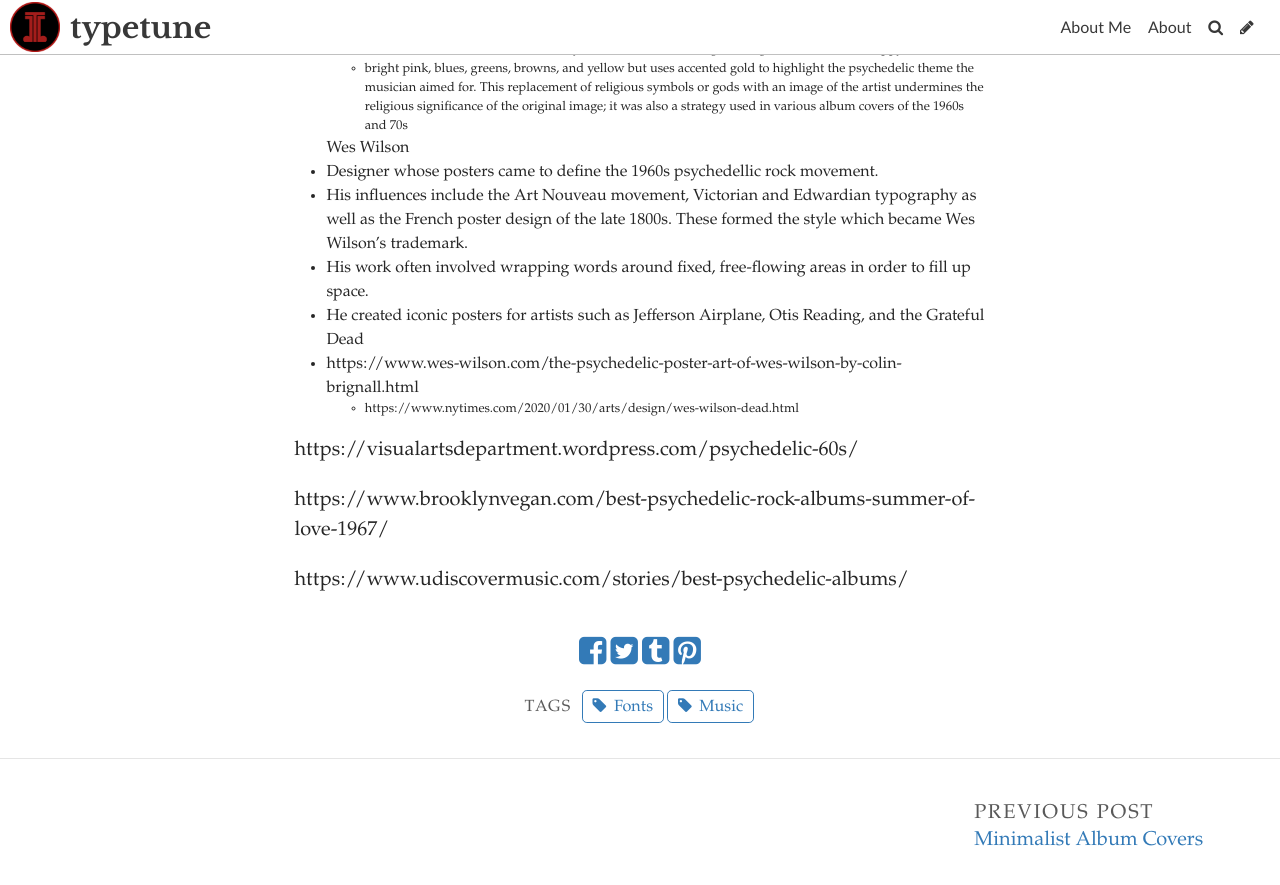
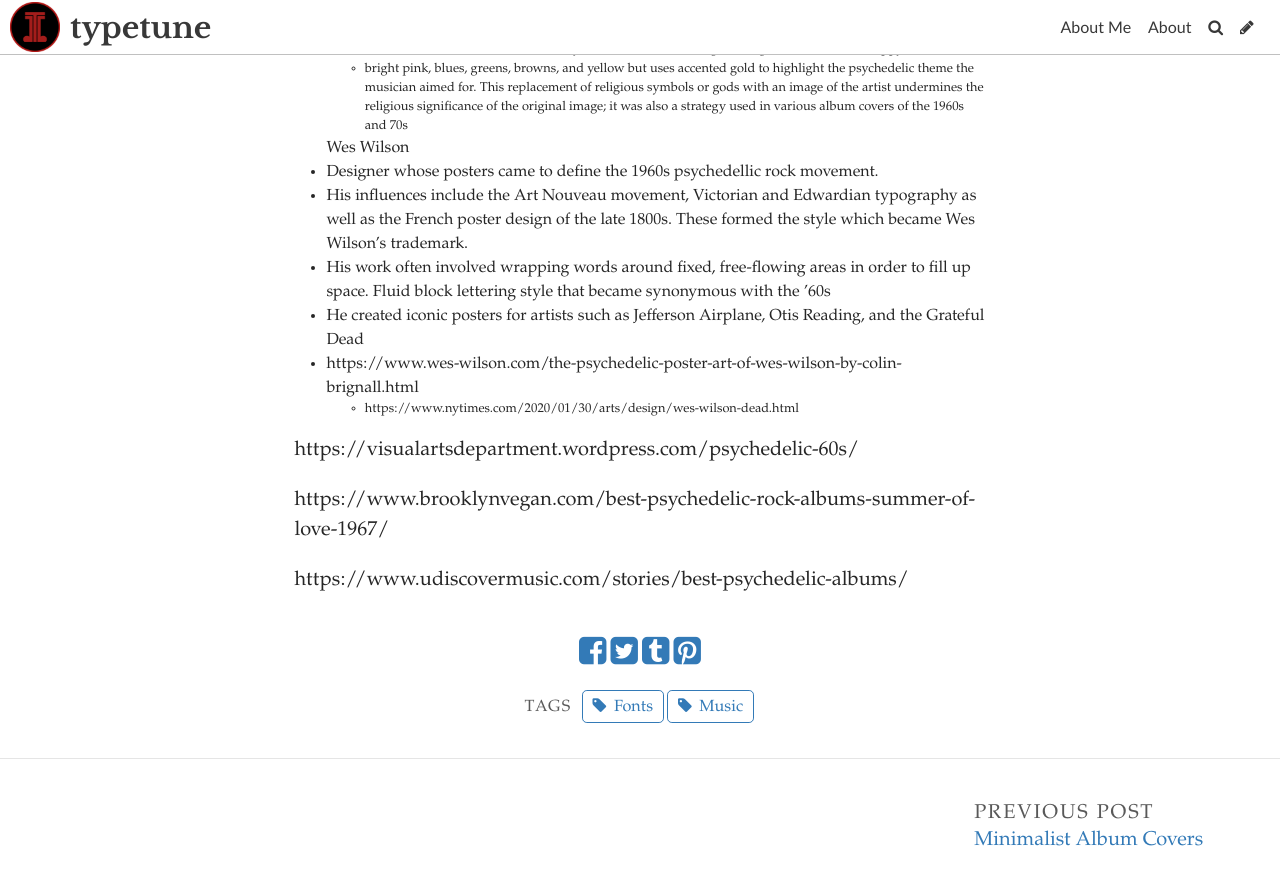
Before and after one commit to lauracutting/typetune, a Jekyll site: the page built from _posts/2020-10-28-groovy-baby.md, in a window 1280 px wide and 900 px high, scrolled down 1110 px. Shown: the top 885 px of the window. Built offline with Jekyll 4.4.1, drawn with Linux system fonts in a browser that asks for light colours; some web fonts are replaced.

Commit message:
Update Post “2020-10-28-groovy-baby”

```diff
--- a/_posts/2020-10-28-groovy-baby.md
+++ b/_posts/2020-10-28-groovy-baby.md
@@ -26,10 +26,8 @@
   Wes Wilson
 *  Designer whose posters came to define the 1960s psychedellic rock movement.
 * His influences include the Art Nouveau movement, Victorian and Edwardian typography as well as the French poster design of the late 1800s. These formed the style which became Wes Wilson's trademark.
-* His work often involved wrapping words around fixed, free-flowing areas in order to fill up space.
+* His work often involved wrapping words around fixed, free-flowing areas in order to fill up space. Fluid block lettering style that became synonymous with the '60s
 * He created iconic posters for artists such as Jefferson Airplane, Otis Reading, and the Grateful Dead
-
-  <!--EndFragment-->
 * https://www.wes-wilson.com/the-psychedelic-poster-art-of-wes-wilson-by-colin-brignall.html
 
   * https://www.nytimes.com/2020/01/30/arts/design/wes-wilson-dead.html
```
